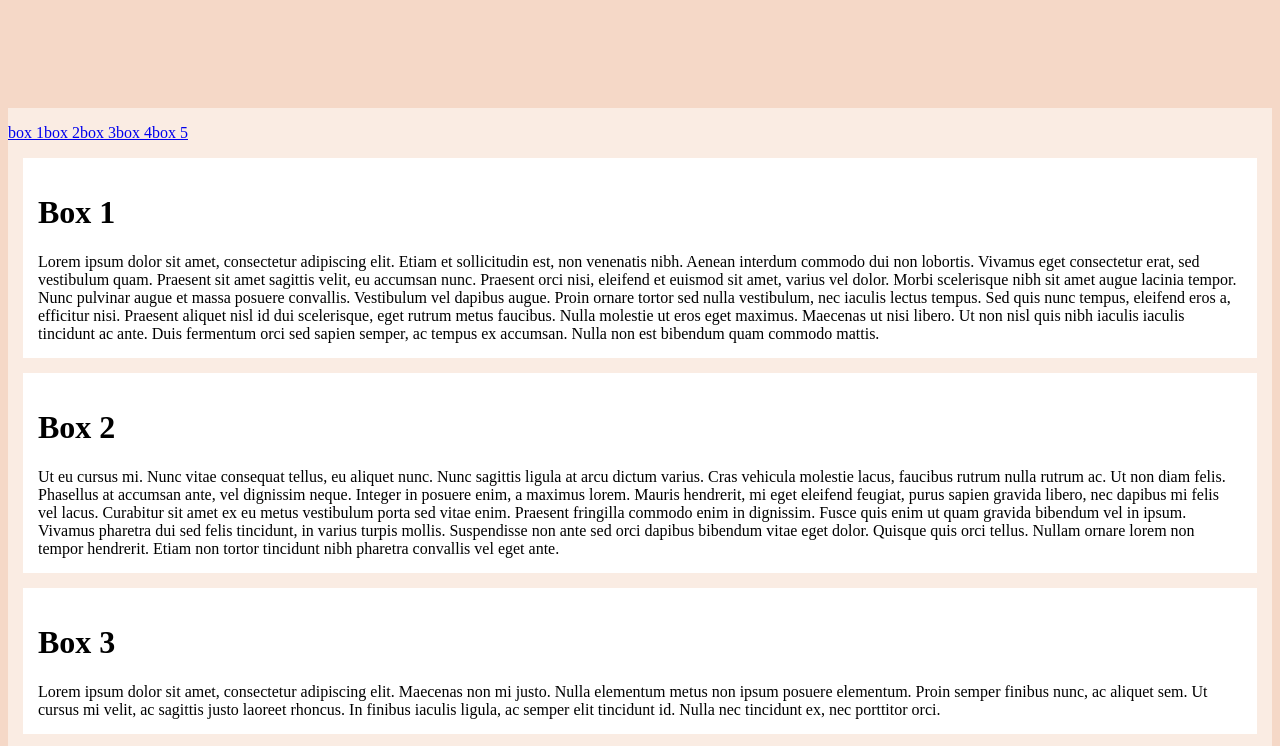
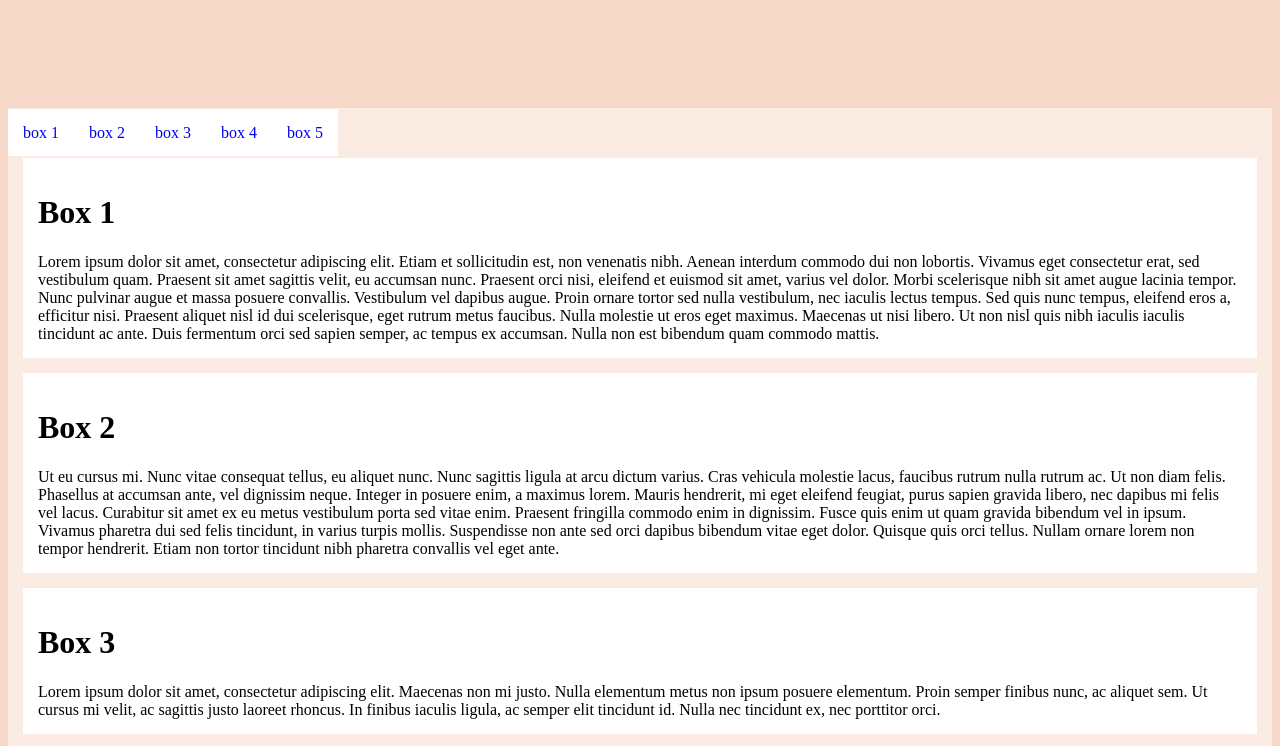
Before and after one commit to chloerdevries/webpage3, a plain HTML site: page index.html in a window 1280 px wide. Shown: the top 746 px of the page. Drawn offline with Linux system fonts and the light colour scheme.

Commit message:
Update mystyle.css

```diff
--- a/mystyle.css
+++ b/mystyle.css
@@ -24,3 +24,11 @@ ul{
   display: flex;
   justify-content: left;
 }
+
+a{
+  position: relative;
+  text-decoration:none;
+  background: #FFF;
+  padding: 15px;
+  margin-bottom: -2px
+}
```
